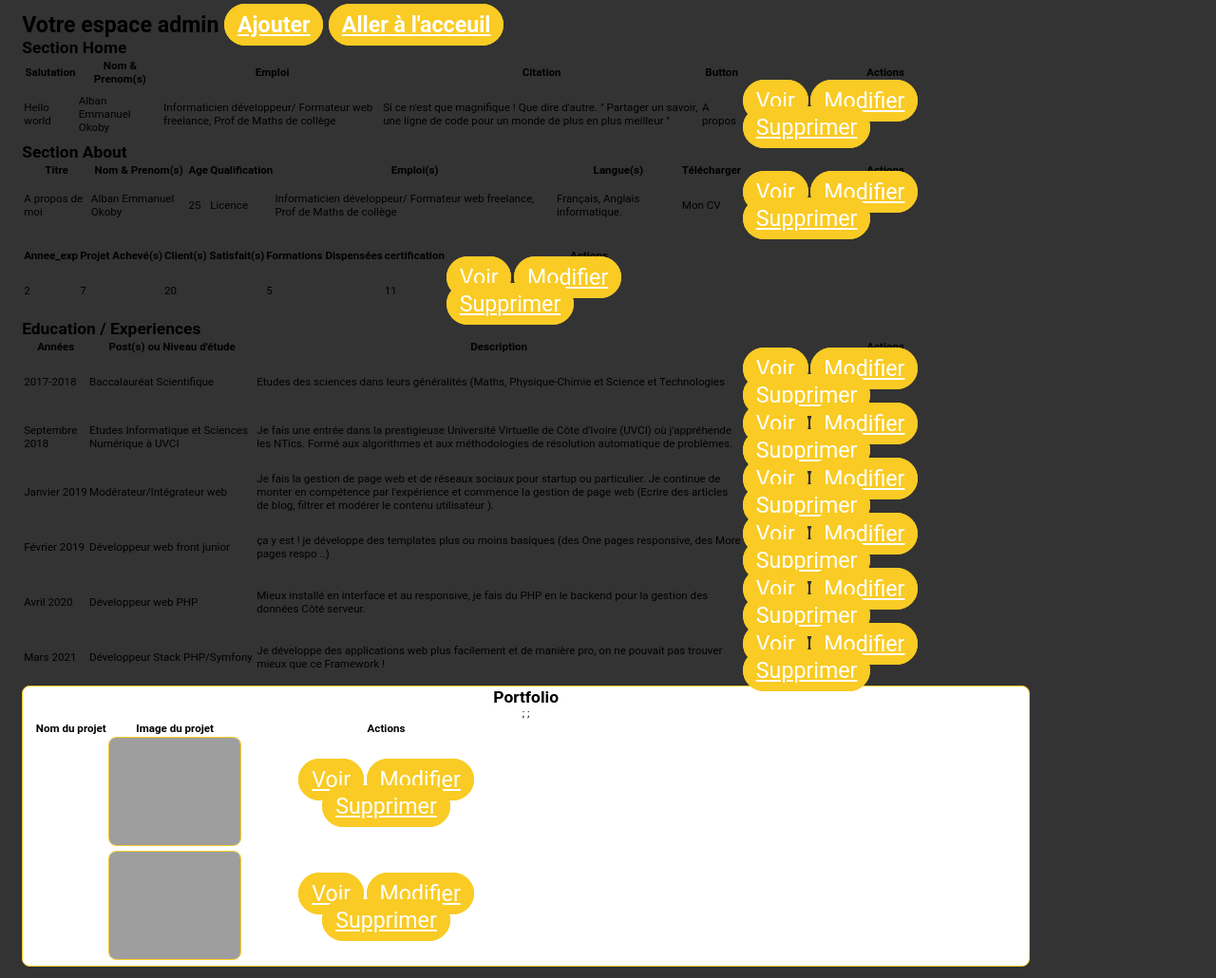
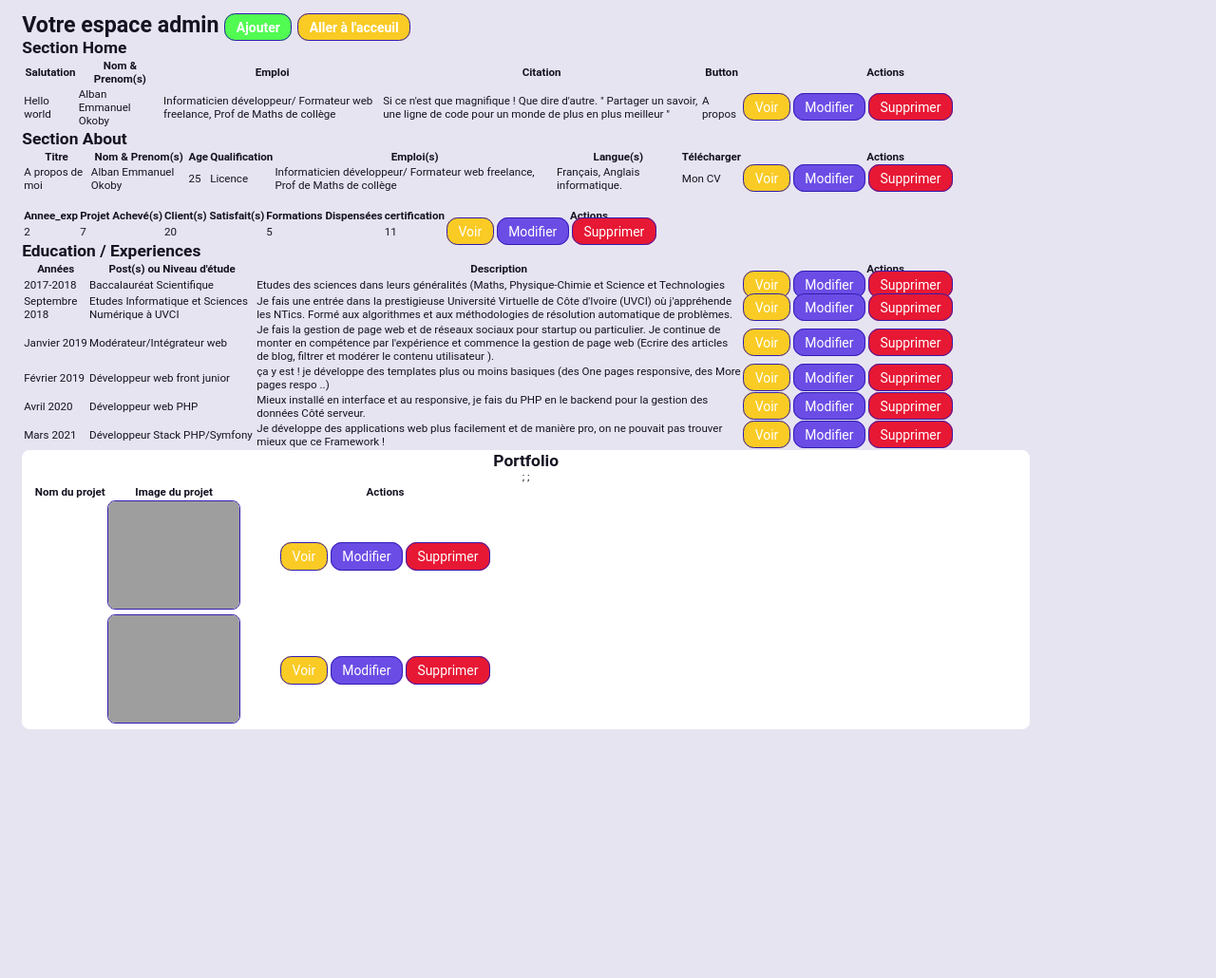
Before and after one commit to alban-okoby/e-cv, a PHP site: page /admin/index.php in a window 1280 px wide. Shown: the whole page at 95% size. After the commit the page ends 768 px from the top, so only its background shows below. Run offline with PHP 8.4, Linux system fonts and the light colour scheme; data comes from the database, SQL or seed files in the repository; data that the repository does not hold is empty; grey boxes are pictures that could not be loaded.

Commit message:
Add btn style

```diff
--- a/admin/AdminStyle.css
+++ b/admin/AdminStyle.css
@@ -12,9 +12,21 @@
     --light: hsl(var(--firstBackgroundHue), var(--secondBackgroundHue), var(--thirdBackgroundHue));
     --black: hsl(0, 0%, 0%);
     --yellow: hsl(var(--firstColorHue), var(--secondColorHue), var(--thirdColorHue));
+    --primary: hsl(252, 75%, 60%);
+    --info: hsl(249, 74%, 40%);
+    --secondary: hsl(252, 60%, 65%);
+    --danger: hsl(352, 81%, 50%);
+    --success: hsl(120, 95%, 65%);
+    --gray: hsl(252, 15%, 65%);
+    --dark: hsl(252, 30%, 17%);
+    --black: hsl(252, 30%, 10%);
+
 
     --padding: 1rem 2rem;
+    --border-radius: 1rem;
     --border-card-radius: .7rem;
+    --border-card-right-radius: 1.2rem;
+    --border-card-left-radius: 1.2rem;
     --card-padding: .1rem 1rem;
 }
 
@@ -24,10 +36,10 @@
     outline: none;
     border: none;
     box-sizing: border-box;
-    transition: all .25s linear;
+    transition: all .15s linear;
 }
 ::selection{
-    background: var(--selection);
+    background: var(--yellow);
     color: var(--yellow);
 }
 html{
@@ -44,27 +56,40 @@ html::-webkit-scrollbar-thumb{
     background: var(--yellow);
 }
 body {
-    background: var(--gray);
+    background: var(--light);
     color: var(--black);
     padding: var(--padding);
 }
 .btn{
-    background-color: var(--gray-2);
+    background-color: var(--yellow);
     color: var(--white);
-    padding: .6rem 1.1rem;
-    border: solid 1px var(--yellow);
-    border-radius: 5rem;
+    padding: .5rem 1rem;
+    border: solid .1rem var(--info);
+    border-radius: var(--border-radius);
     cursor: pointer;
     margin-top: 2rem;
-    font-size: 2rem;
+    font-size: 1.2rem;
+    text-decoration: none;
 }
 .btn:hover{
-    background-color: var(--yellow);
+    background-color: transparent;
     color: var(--black);
-    border: solid 1px var(--white);
+    opacity: .9;
 }
-.btn {
-    background: var(--yellow);
+.btn-primary {
+    background: var(--primary);
+}
+.btn-secondary {
+    background: var(--secondary);
+}
+.btn-info {
+    background: var(--info);
+}
+.btn-success {
+    background: var(--success);
+}
+.btn-danger {
+    background: var(--danger);
 }
 .container-admin {
     width: 86%;
@@ -75,11 +100,10 @@ body {
     padding: var(--card-padding);
     text-align: center;
     border-radius: var(--border-card-radius);
-    border: solid 1px var(--yellow);
 }
 .portfolio .portfolio_img {
     width: 11vw;
     height: 9vw;
     border-radius: var(--border-card-radius);
-    border: solid 1px var(--yellow)
+    border: solid .1rem var(--info);
 }
```
